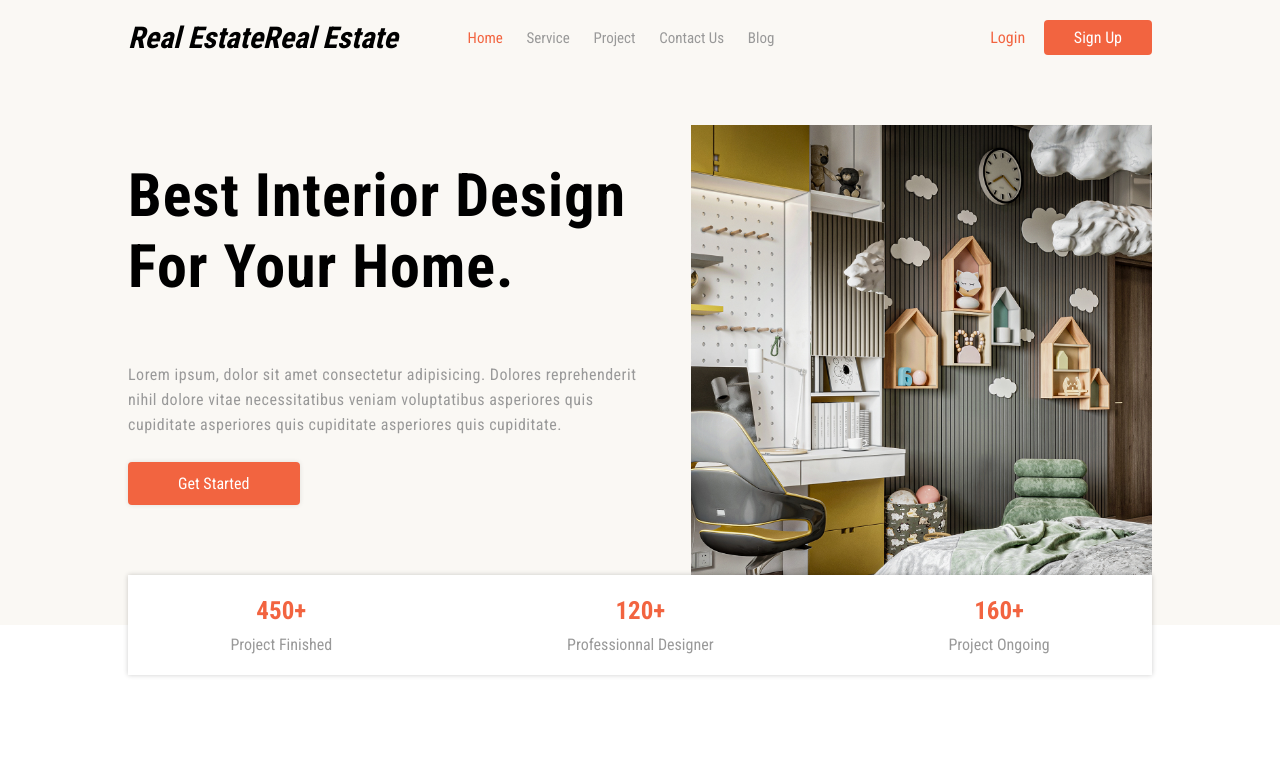
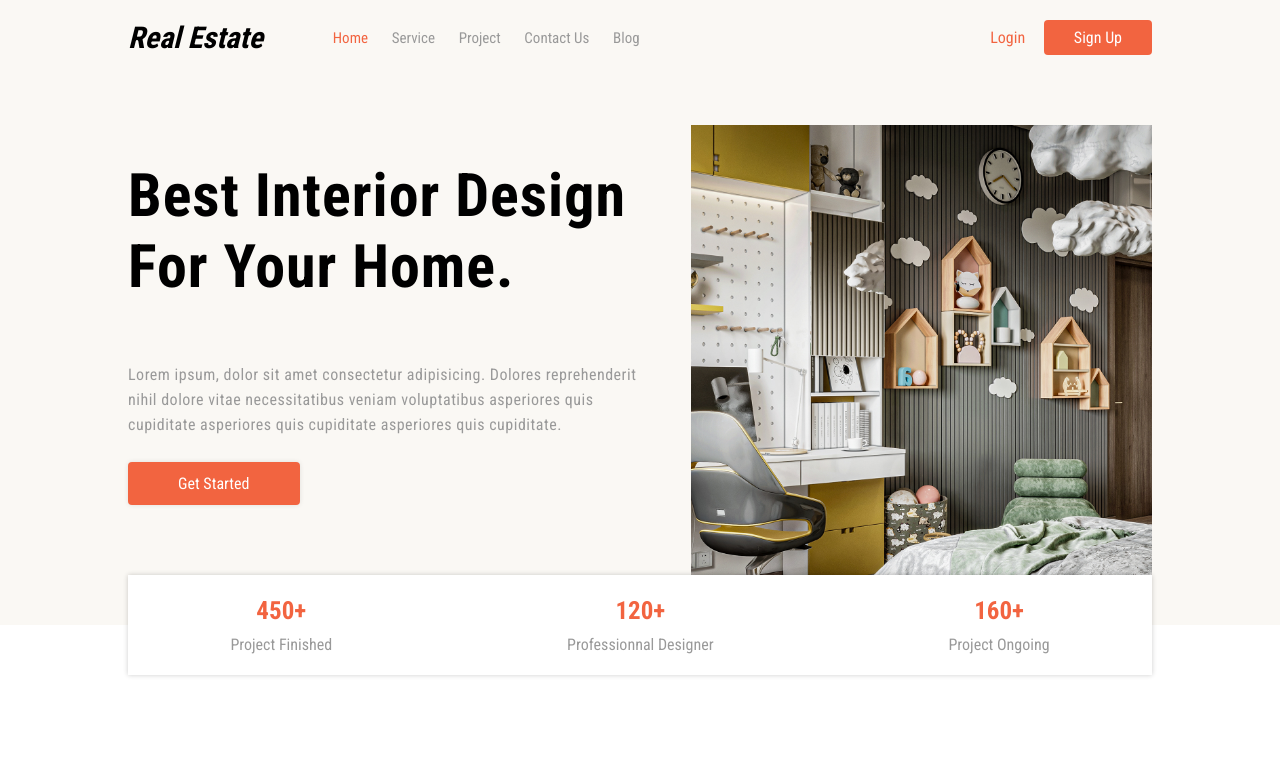
Before and after one commit to nadahaninou/Site-web-d-une-agence-immobili-re, a plain HTML site: page index.html in a window 1280 px wide. Shown: the top 762 px of the page. Drawn offline with Linux system fonts and the light colour scheme.

Commit message:
Message décrivant les modifications11

```diff
--- a/index.html
+++ b/index.html
@@ -14,7 +14,7 @@
         <header>
             <div class="logo_link">
                 <a href="#" class="logo">Real Estate</a>
-                <a href="#" class="logo">Real Estate</a>
+
                 <div class="menu_link">
                     <a href="#">Home</a>
                     <a href="#">Service</a>
```
